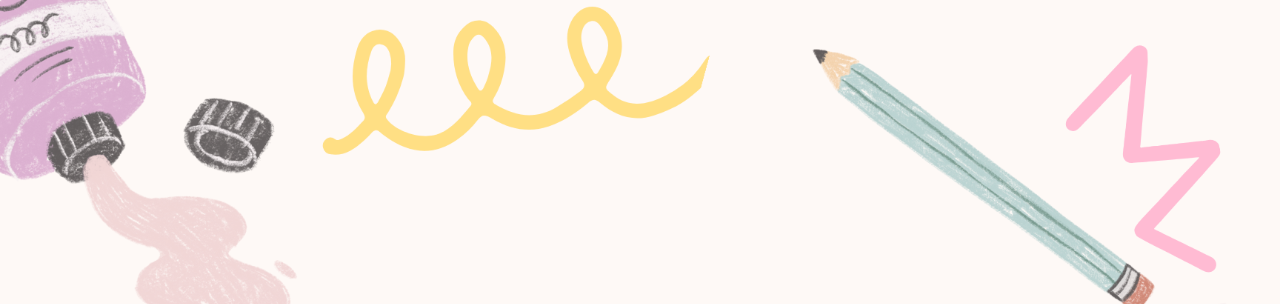
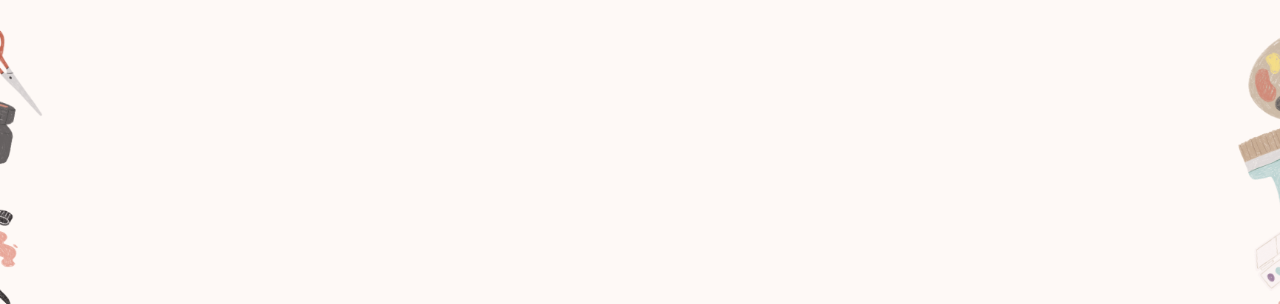
Before and after one commit to aivels-room/aivels-room.github.io, a plain HTML site: page index.html in a window 1280 px wide. Shown: the top 304 px of the page. Drawn offline with Linux system fonts and the light colour scheme.

Commit message:
Update style.css

```diff
--- a/style.css
+++ b/style.css
@@ -556,7 +556,7 @@ body, html {
 }
 
 #header-section {
-  background: url(images/bgmain.png) no-repeat center center;
+  background: url(images/bg1.png) no-repeat center center;
   background-size: cover;
 }
 
```
